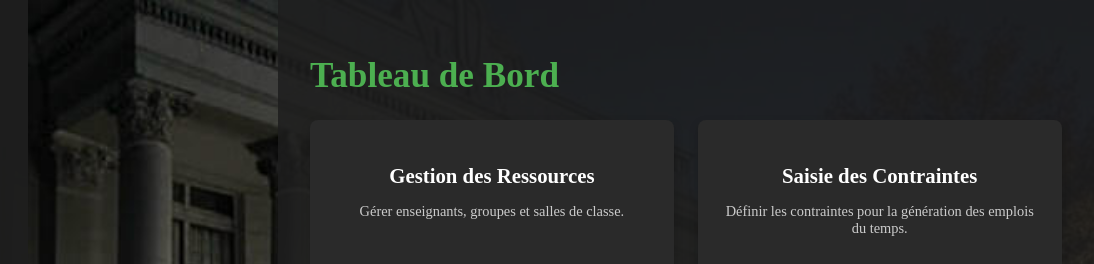
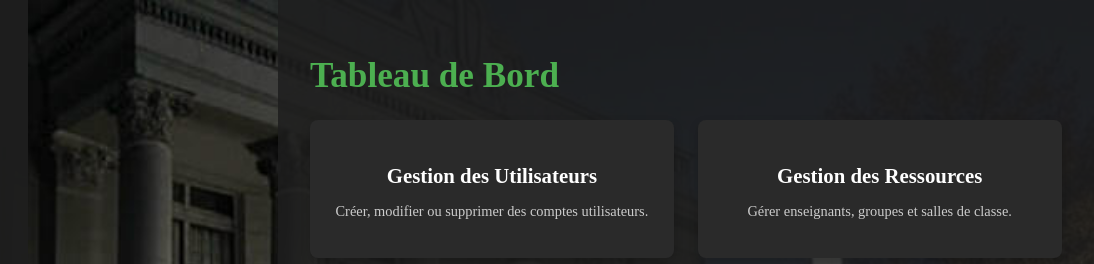
Before and after one commit to Koniza237/Fareno-university, a website: page dashboard.html in a window 1280 px wide. Shown: the top 264 px of the page, 186-1280 px from the left. Drawn offline with Linux system fonts and the light colour scheme; no server answers.

Commit message:
Update dashboard.html

```diff
--- a/dashboard.html
+++ b/dashboard.html
@@ -231,6 +231,7 @@
         <nav class="sidebar" id="sidebar">
             <img src="FARENOUNIVERSITY.jpg" alt="Fareno University Logo">
             <a href="dashboard.html">Tableau de Bord</a>
+            <a href="gestion-utilisateurs.html">Gestion des Ressources</a>
             <a href="gestion-ressources.html">Gestion des Ressources</a>
             <a href="saisie-contraintes.html">Saisie des Contraintes</a>
             <a href="visualisation.html">Visualisation</a>
@@ -243,6 +244,10 @@
         <main class="main-content">
             <h1>Tableau de Bord</h1>
             <div class="dashboard-grid">
+                <div class="card" onclick="window.location.href='gestion-utilisateurs.html'">
+                    <h3>Gestion des Utilisateurs</h3>
+                    <p>Créer, modifier ou supprimer des comptes utilisateurs.</p>
+                </div>
                 <div class="card" onclick="window.location.href='gestion-ressources.html'">
                     <h3>Gestion des Ressources</h3>
                     <p>Gérer enseignants, groupes et salles de classe.</p>
```
